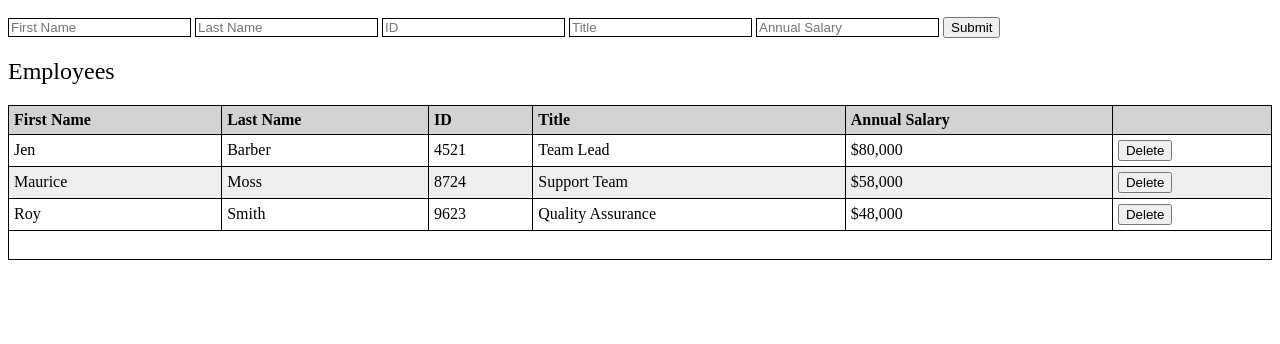
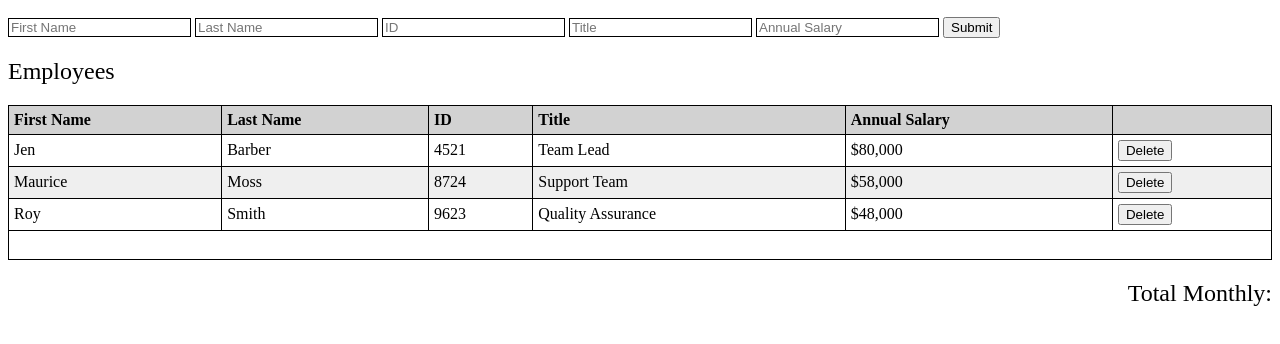
Before and after one commit to franzblue/jquery-salary-calculator, a plain HTML site: page index.html in a window 1280 px wide. Shown: the part 110-454 px from the top of the page. Drawn offline with Linux system fonts and the light colour scheme.

Commit message:
almost finished styling

```diff
--- a/index.html
+++ b/index.html
@@ -66,6 +66,9 @@
             </tr>
         </tfoot>
     </table>
+    <div id="monthlyCost">
+        <h2>Total Monthly: </p>
+    </div>
 </body>
 </html>
 
@@ -77,3 +80,5 @@
 <!-- need to center Delete button column -->
 
 <!-- need a running total of calculated monthly total -->
+
+<!-- need input buttons to fill one line only -->
--- a/styles.css
+++ b/styles.css
@@ -11,6 +11,10 @@ h2 {
     font-weight: normal;
 }
 
+input {
+    border: 1px solid black;
+}
+
 table, th, td {
     text-align: left;
     border: 1px solid black;
@@ -18,20 +22,21 @@ table, th, td {
     padding: 5px;
   }
 
-table tr:nth-child(even) {
-  background-color: #efefef;
-}
-table tr:nth-child(odd) {
-  background-color: #ffffff;
-}
 table th {
   background-color: #d2d2d2;
 }
 
-input {
-    border: 1px solid black;
+table tr:nth-child(even) {
+  background-color: #efefef;
 }
 
+table tr:nth-child(odd) {
+  background-color: #ffffff;
+}
+
+#monthlyCost {
+    text-align: right;
+}
 
 /* tfoot td{
     I need this to toggle between #efefef and #ffffff
```
